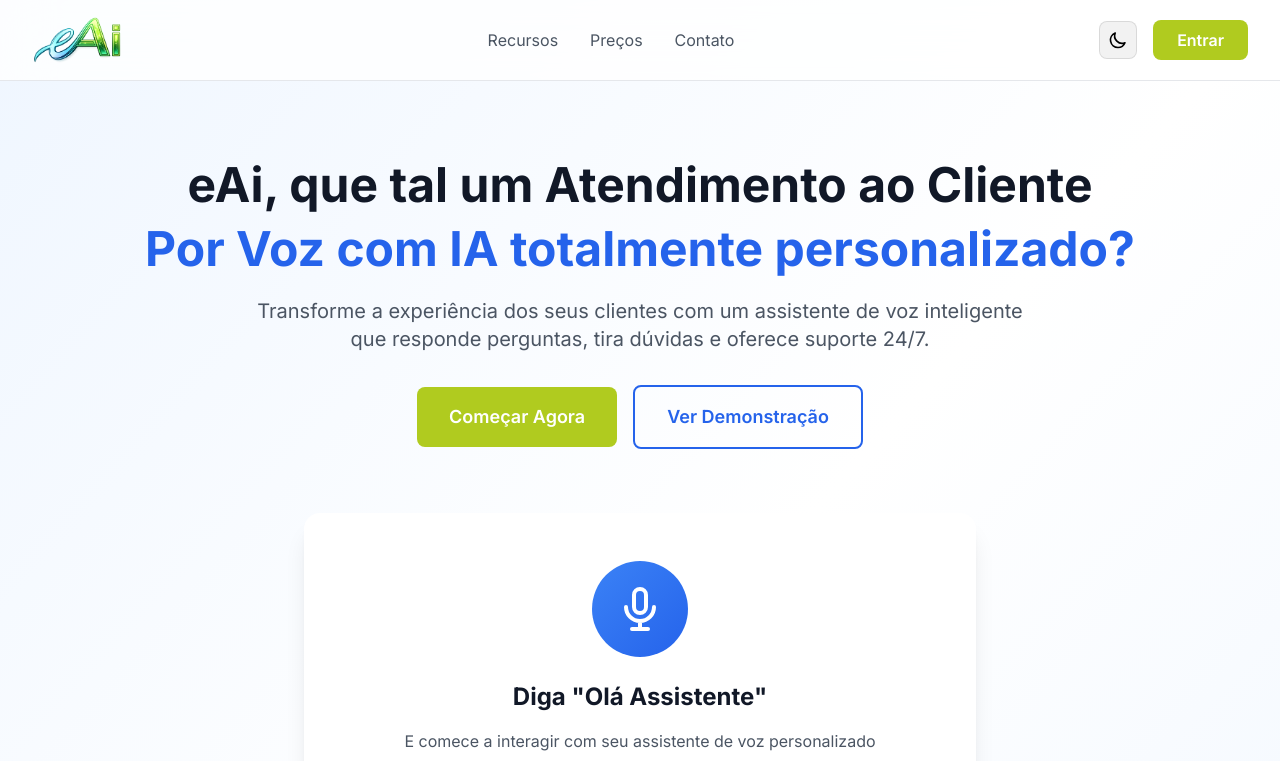
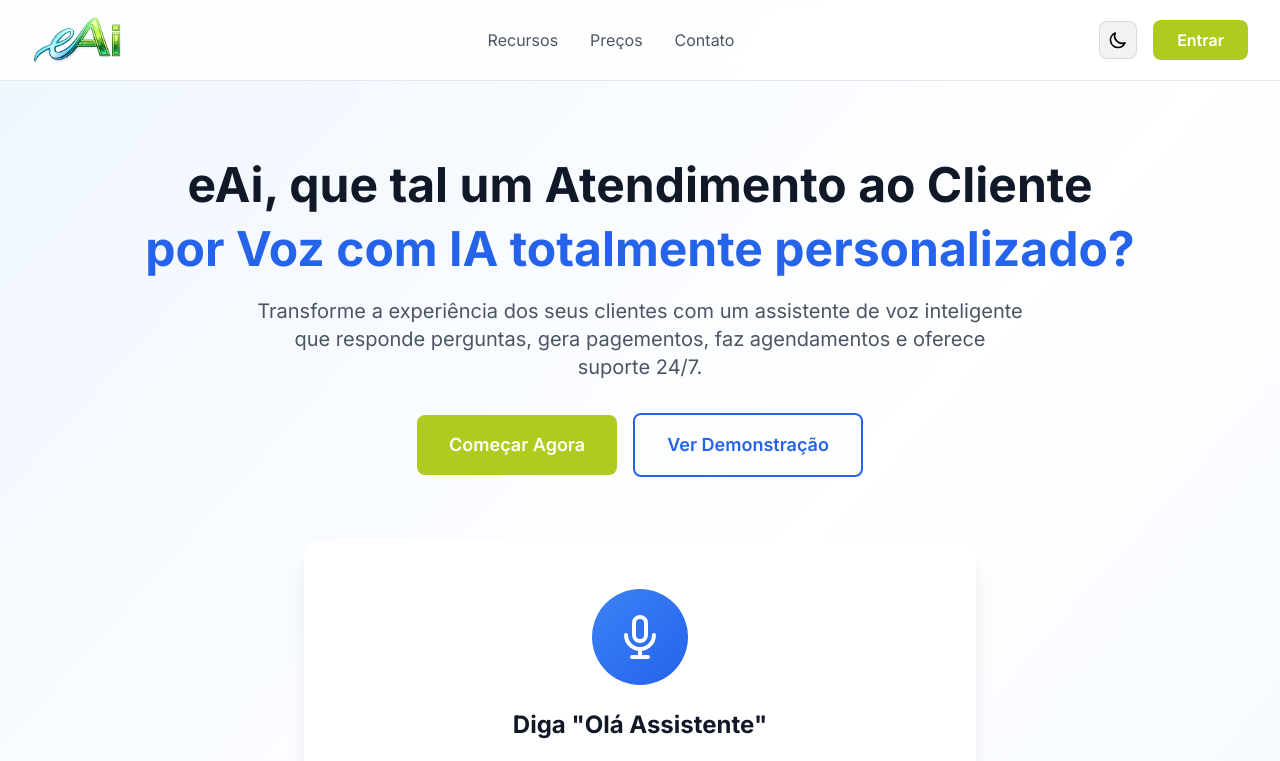
Before and after one commit to BigCorps/minhAi, a Next.js app: page / in a window 1280 px wide. Shown: the top 761 px of the page. Built offline with nearby package versions, Linux system fonts and the light colour scheme.

Commit message:
Update page.tsx

```diff
--- a/app/page.tsx
+++ b/app/page.tsx
@@ -99,13 +99,13 @@ export default function HomePage() {
           <h2 className={`text-5xl font-bold mb-6 transition-colors ${
             theme === 'dark' ? 'text-blue-400' : 'text-blue-600'
           }`}>
-            Por Voz com IA totalmente personalizado?
+            por Voz com IA totalmente personalizado?
           </h2>
           <p className={`text-xl max-w-3xl mx-auto mb-8 transition-colors ${
             theme === 'dark' ? 'text-white/70' : 'text-gray-600'
           }`}>
             Transforme a experiência dos seus clientes com um assistente de voz inteligente
-            que responde perguntas, tira dúvidas e oferece suporte 24/7.
+            que responde perguntas, gera pagementos, faz agendamentos e oferece suporte 24/7.
           </p>
           <div className="flex flex-col sm:flex-row items-center justify-center gap-4">
             <Link
```
